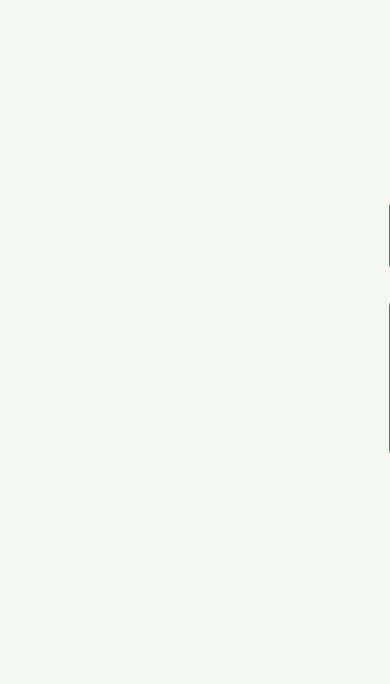
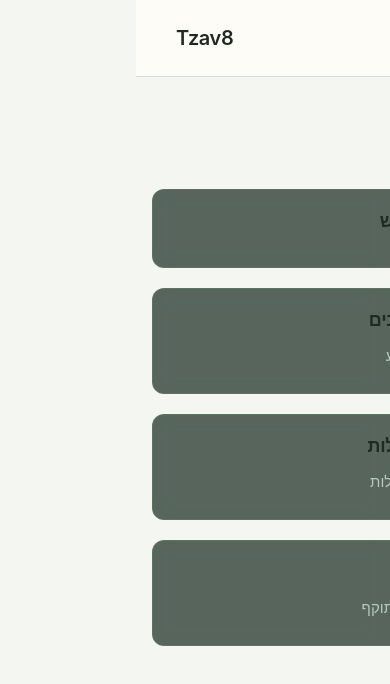
Before and after one commit to dorlevi7/tzav8, a React (Vite) app in the folder client/: page /home in a window 390 px wide. Shown: the top 684 px of the page. Built offline with nearby package versions, Linux system fonts and the light colour scheme.

Commit message:
center home screen layout and apply global styling

```diff
--- a/client/src/styles/pages/Home.css
+++ b/client/src/styles/pages/Home.css
@@ -1,10 +1,13 @@
 .home-container {
+    width: 100%;
     min-height: calc(100vh - 80px);
-    padding: 40px 20px;
+    padding: 40px 16px;
     color: white;
 
     display: flex;
     justify-content: center;
+
+    overflow-x: hidden;
 }
 
 .home-content {
@@ -27,16 +30,22 @@
 }
 
 .dashboard-grid {
+    width: 100%;
     display: grid;
-    grid-template-columns: repeat(auto-fit, minmax(260px, 1fr));
+
+    grid-template-columns: repeat(auto-fit, minmax(250px, 1fr));
     gap: 20px;
 }
 
 .dashboard-card {
+    width: 100%;
+
     background: rgba(20, 40, 30, 0.7);
     border-radius: 12px;
     padding: 20px;
+
     backdrop-filter: blur(10px);
+
     border: 1px solid rgba(100, 180, 100, 0.2);
     transition: 0.2s;
 }
@@ -54,8 +63,23 @@
 .dashboard-card p {
     margin-bottom: 8px;
     color: #b6c9be;
+
+    word-break: break-word;
 }
 
 .user-card {
     grid-column: span 2;
 }
+
+/* מובייל */
+@media (max-width: 700px) {
+
+    .home-header h1 {
+        font-size: 26px;
+    }
+
+    .user-card {
+        grid-column: span 1;
+    }
+
+}
```
